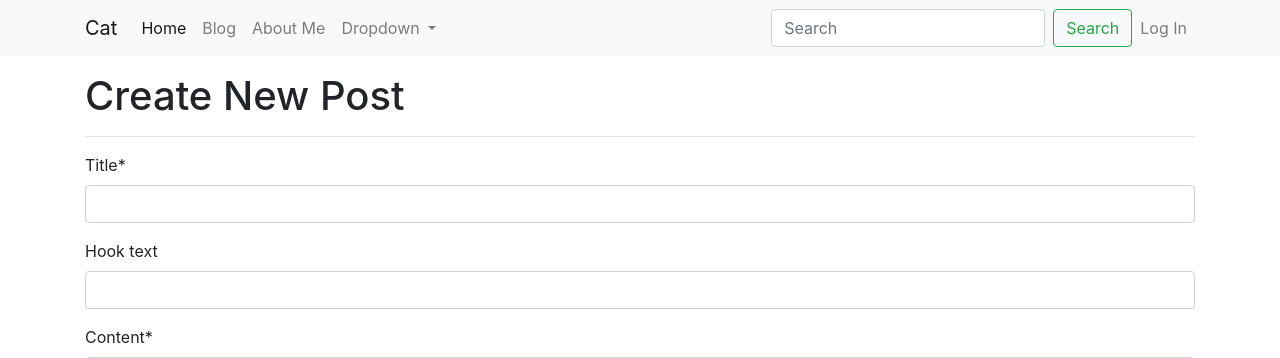
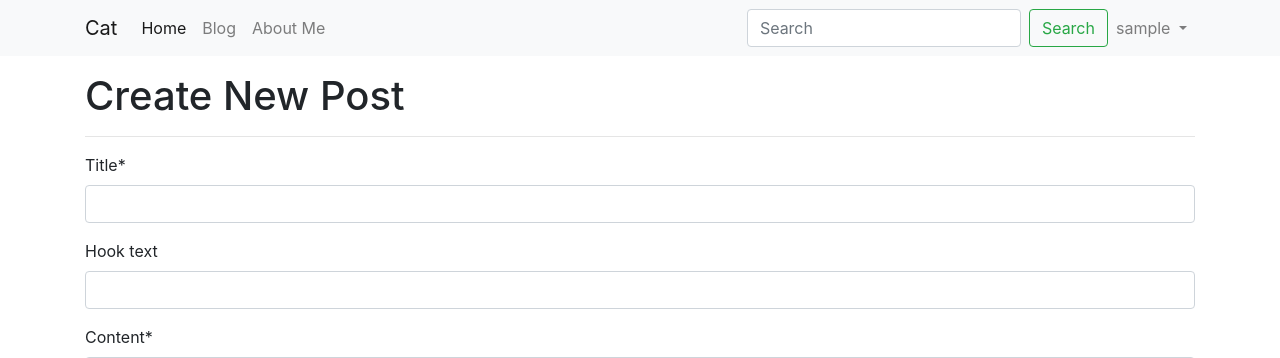
Before and after one commit to yeonng29/web_page1, a Django app: page /blog/create_post/ in a window 1280 px wide. Shown: the top 358 px of the page. Run offline with Django 4.2, Linux system fonts and the light colour scheme; the visitor is signed in with stand-in values (Sample User, id 1); data that the repository does not hold is empty; some libraries are stand-ins or nearby versions.

Commit message:
구글 로그인 기능 추가하기

```diff
--- a/blog/templates/blog/navbar.html
+++ b/blog/templates/blog/navbar.html
@@ -1,3 +1,4 @@
+    {% load socialaccount %}
     <!--부트스트랩에서 가져온 코드 -->
     <nav class="navbar navbar-expand-lg navbar-light bg-light">
       <div class="container">
@@ -17,17 +18,6 @@
             <li class="nav-item">
                 <a class="nav-link" href="/about_me/">About Me</a>
               </li>
-                <li class="nav-item dropdown">
-                  <a class="nav-link dropdown-toggle" href="#" id="navbarDropdown" role="button" data-toggle="dropdown" aria-haspopup="true" aria-expanded="false">
-                    Dropdown
-                  </a>
-                  <div class="dropdown-menu" aria-labelledby="navbarDropdown">
-                    <a class="dropdown-item" href="#">Action</a>
-                    <a class="dropdown-item" href="#">Another action</a>
-                    <div class="dropdown-divider"></div>
-                    <a class="dropdown-item" href="#">Something else here</a>
-                  </div>
-                </li>
           </ul>
           <form class="form-inline my-2 my-lg-0">
             <input class="form-control mr-sm-2" type="search" placeholder="Search" aria-label="Search">
@@ -35,9 +25,20 @@
           </form>
           <!-- 로그인 버튼 -->
           <ul class="navbar-nav">
+            {% if user.is_authenticated %}
+            <li class="nav-item dropdown">
+              <a class="nav-link dropdown-toggle" href='#' id="navbarDropdownMenuLink" role="button" data-toggle="dropdown" aria-haspopup="true" aria-expanded="false">
+                {{ user.username }}
+              </a>
+              <div class="dropdown-menu" aria-labelledby="navbarDropdownMenuLink">
+                <a class="dropdown-item" href="/accounts/logout/">Log Out</a>
+              </div>
+            </li>
+            {% else %}
             <li class="nav-item">
               <a class="nav-link" href="#" data-toggle="modal" data-target="#loginModal">Log In</a>
             </li>
+            {% endif %}
           </ul>
         </div>
       </div>
@@ -55,11 +56,11 @@
 
             <div class="row">
               <div class="col-md-6">
-                    <button type="button" class="btn btn-outline-secondary btn-block btn-sm"><i class="fa-brands fa-google"></i> &nbsp; Log in with Google</button>
-                    <button type="button" class="btn btn-outline-secondary btn-block btn-sm"><i class="fa-regular fa-envelope"></i> &nbsp; Log in with E-mail</button>
+                <a role="button" class="btn btn-outline-secondary btn-block btn-sm" href="{% provider_login_url 'google' %}"><i class="fa-brands fa-google"></i> &nbsp; Log in with Google</a>
+                <a role="button" class="btn btn-outline-secondary btn-block btn-sm" href="/accounts/login/"><i class="fa-regular fa-envelope"></i> &nbsp; Log in with Username</a>
               </div>
               <div class="col-md-6">
-                    <button type="button" class="btn btn-outline-secondary btn-block btn-sm"><i class="fa-regular fa-envelope"></i> &nbsp; Sign Up with E-mail</button>
+                <a role="button" class="btn btn-outline-secondary btn-block btn-sm" href="/accounts/signup/"><i class="fa-regular fa-envelope"></i> &nbsp; Sign Up with E-mail</a>
               </div>
             </div>
           </div>
--- a/web_page1/urls.py
+++ b/web_page1/urls.py
@@ -23,6 +23,7 @@ urlpatterns = [
     path('blog/', include('blog.urls')),
     path("admin/", admin.site.urls),
     path('markdownx/', include('markdownx.urls')),
+    path('accounts/', include('allauth.urls')),
     path('', include('single_pages.urls')),
 ]
 
```
Also changed, not shown: web_page1/settings.py (+19 -0 lines). Lines whose indentation alone changed are shown as unchanged.
